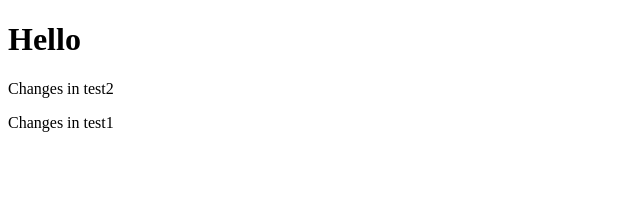
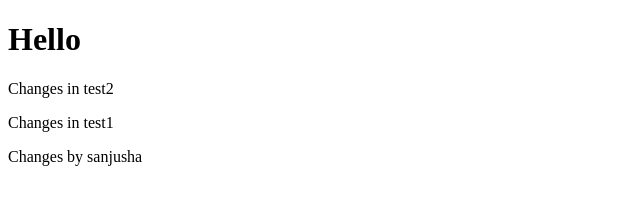
Before and after one commit to zainabraja19/crud-miniproject, a website: page index.html in a window 1280 px wide. Shown: the whole page, without its empty margins (0-640 px from the left). Drawn offline with Linux system fonts and the light colour scheme.

Commit message:
Update index.html

```diff
--- a/index.html
+++ b/index.html
@@ -9,5 +9,6 @@
     <h1>Hello</h1>
     <p>Changes in test2</p>
     <p>Changes in test1</p>
+    <p>Changes by sanjusha</p>
   </body>
 </html>
```
